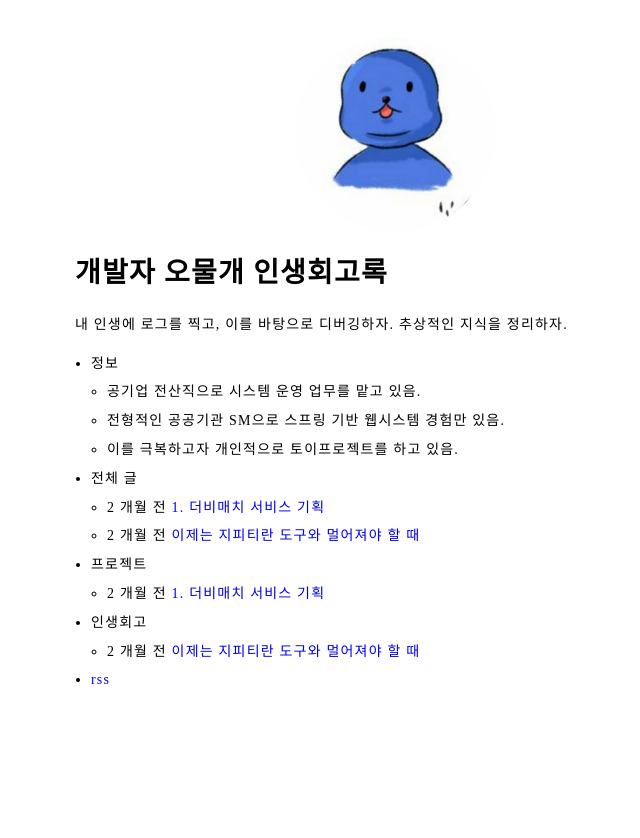
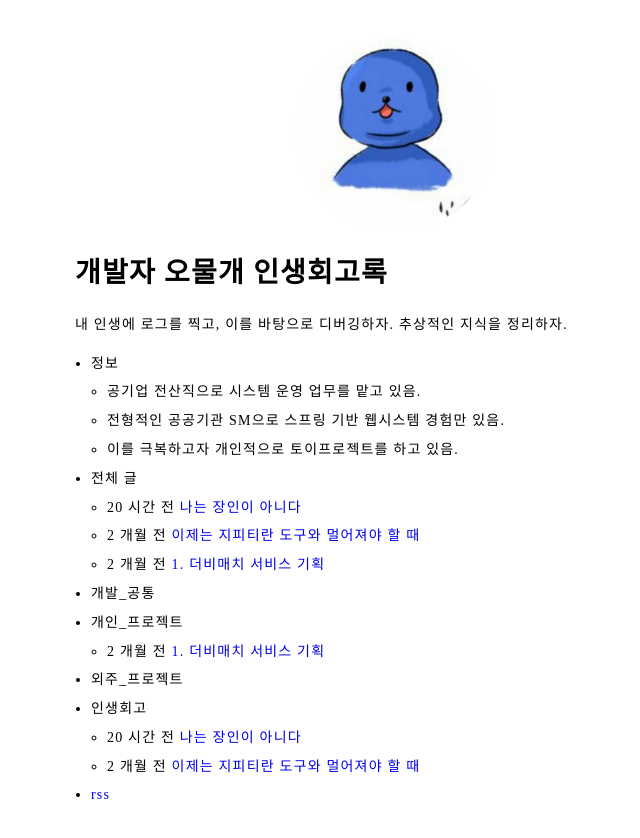
Before and after one commit to createogu/createogu.github.io, a Jekyll site: the page built from index.md, in a window 1280 px wide. Shown: the top 838 px of the page, without its empty margins (245-885 px from the left). Built offline with Jekyll 4.4.1, drawn with Linux system fonts in a browser that asks for light colours; some web fonts are replaced.

Commit message:
나는 장인이 아니다 포스팅

```diff
--- a/_data/menu.yml
+++ b/_data/menu.yml
@@ -15,10 +15,26 @@ entries:
       show_more_text: 전체 글 목록...
       show_more_url: archive.html
 
-  - title: 프로젝트
+  - title: 개발_공통
     post_list:
       limit: 3
-      category: 프로젝트
+      category: 개발_공통
+      show_more: true
+      show_more_text: 전체 글 목록...
+      show_more_url: category.html
+
+  - title: 개인_프로젝트
+    post_list:
+      limit: 3
+      category: 개인_프로젝트
+      show_more: true
+      show_more_text: 전체 글 목록...
+      show_more_url: category.html
+
+  - title: 외주_프로젝트
+    post_list:
+      limit: 3
+      category: 외주_프로젝트
       show_more: true
       show_more_text: 전체 글 목록...
       show_more_url: category.html
```
Also changed, not shown: _posts/2024-04-28-01-post.md (+1 -1 lines), _posts/2024-04-28-02-post.md (+1 -1 lines), _posts/2024-07-09-01-post.md (added, +57 -0 lines), Gemfile.lock, README.md (deleted).
